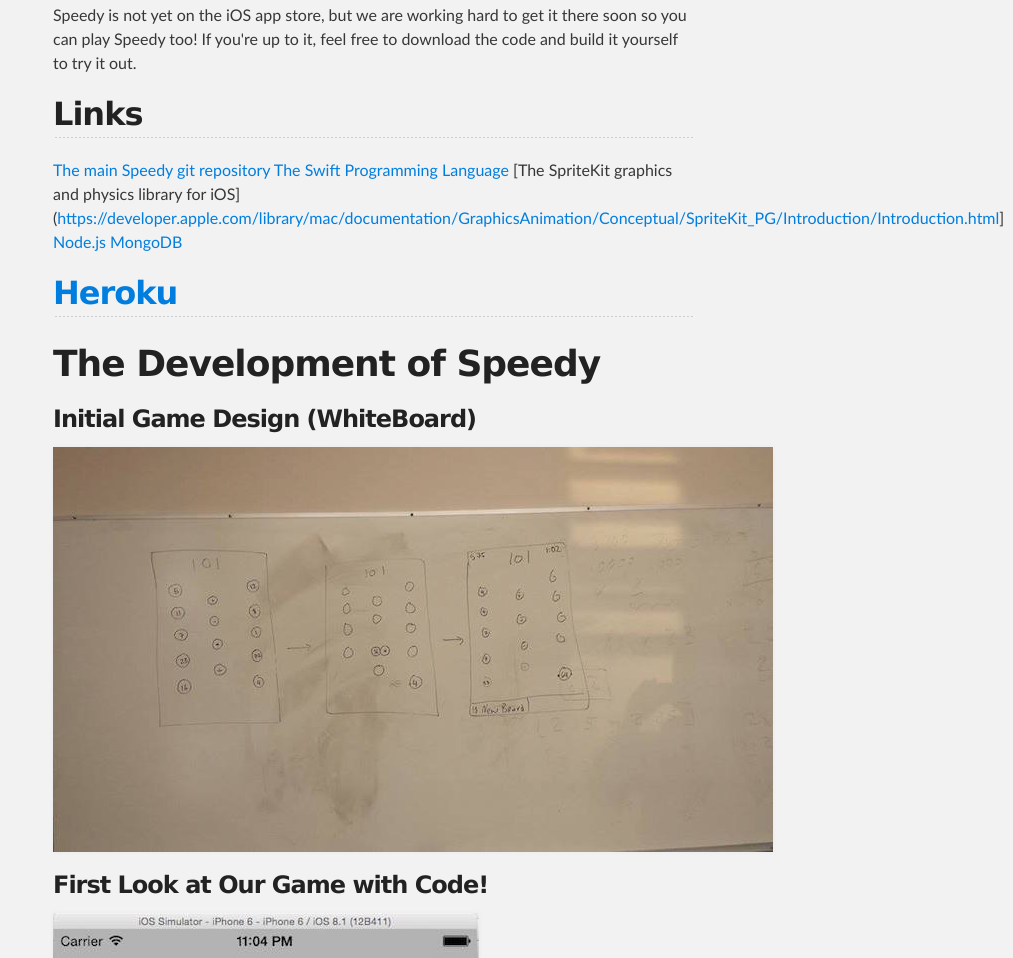
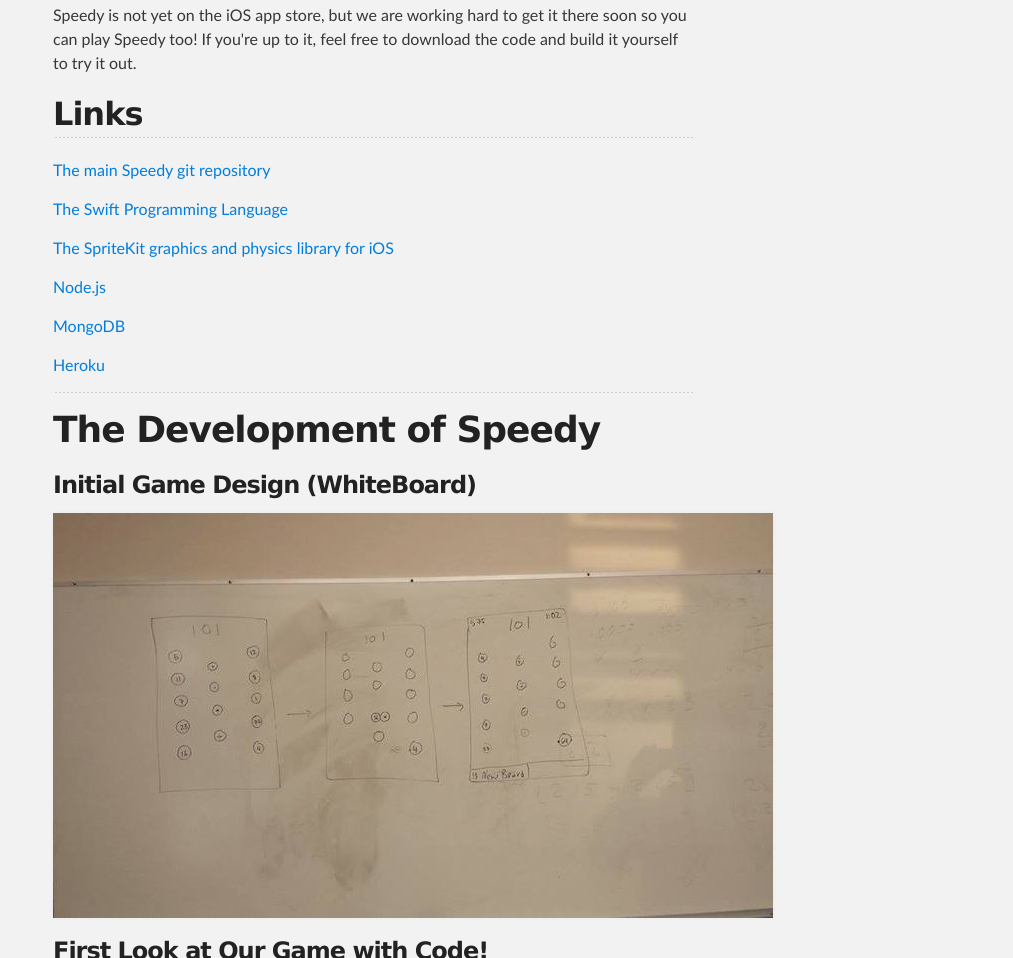
Before and after one commit to speedyapp/speedyapp.github.io, a plain HTML site: page index.html in a window 1280 px wide. Shown: the part 1297-2255 px from the top of the page, without its empty margins (267-1280 px from the left). Drawn offline with Linux system fonts and the light colour scheme.

Commit message:
Replace master branch with page content via GitHub

```diff
--- a/index.html
+++ b/index.html
@@ -62,15 +62,19 @@
 <h2>
 <a id="links" class="anchor" href="#links" aria-hidden="true"><span class="octicon octicon-link"></span></a>Links</h2>
 
-<p><a href="https://github.com/kkolli/MathGame">The main Speedy git repository</a>
-<a href="https://developer.apple.com/swift/">The Swift Programming Language</a>
-[The SpriteKit graphics and physics library for iOS](<a href="https://developer.apple.com/library/mac/documentation/GraphicsAnimation/Conceptual/SpriteKit_PG/Introduction/Introduction.html">https://developer.apple.com/library/mac/documentation/GraphicsAnimation/Conceptual/SpriteKit_PG/Introduction/Introduction.html</a>]
-<a href="https://nodejs.org/">Node.js</a>
-<a href="http://www.mongodb.org/">MongoDB</a></p>
+<p><a href="https://github.com/kkolli/MathGame">The main Speedy git repository</a></p>
 
-<h2>
-<a id="heroku" class="anchor" href="#heroku" aria-hidden="true"><span class="octicon octicon-link"></span></a><a href="https://www.heroku.com/">Heroku</a>
-</h2>
+<p><a href="https://developer.apple.com/swift/">The Swift Programming Language</a></p>
+
+<p><a href="https://developer.apple.com/library/mac/documentation/GraphicsAnimation/Conceptual/SpriteKit_PG/Introduction/Introduction.html">The SpriteKit graphics and physics library for iOS</a></p>
+
+<p><a href="https://nodejs.org/">Node.js</a></p>
+
+<p><a href="http://www.mongodb.org/">MongoDB</a></p>
+
+<p><a href="https://www.heroku.com/">Heroku</a></p>
+
+<hr>
 
 <h1>
 <a id="the-development-of-speedy" class="anchor" href="#the-development-of-speedy" aria-hidden="true"><span class="octicon octicon-link"></span></a>The Development of Speedy</h1>
```
Also changed, not shown: params.json (+1 -1 lines).
